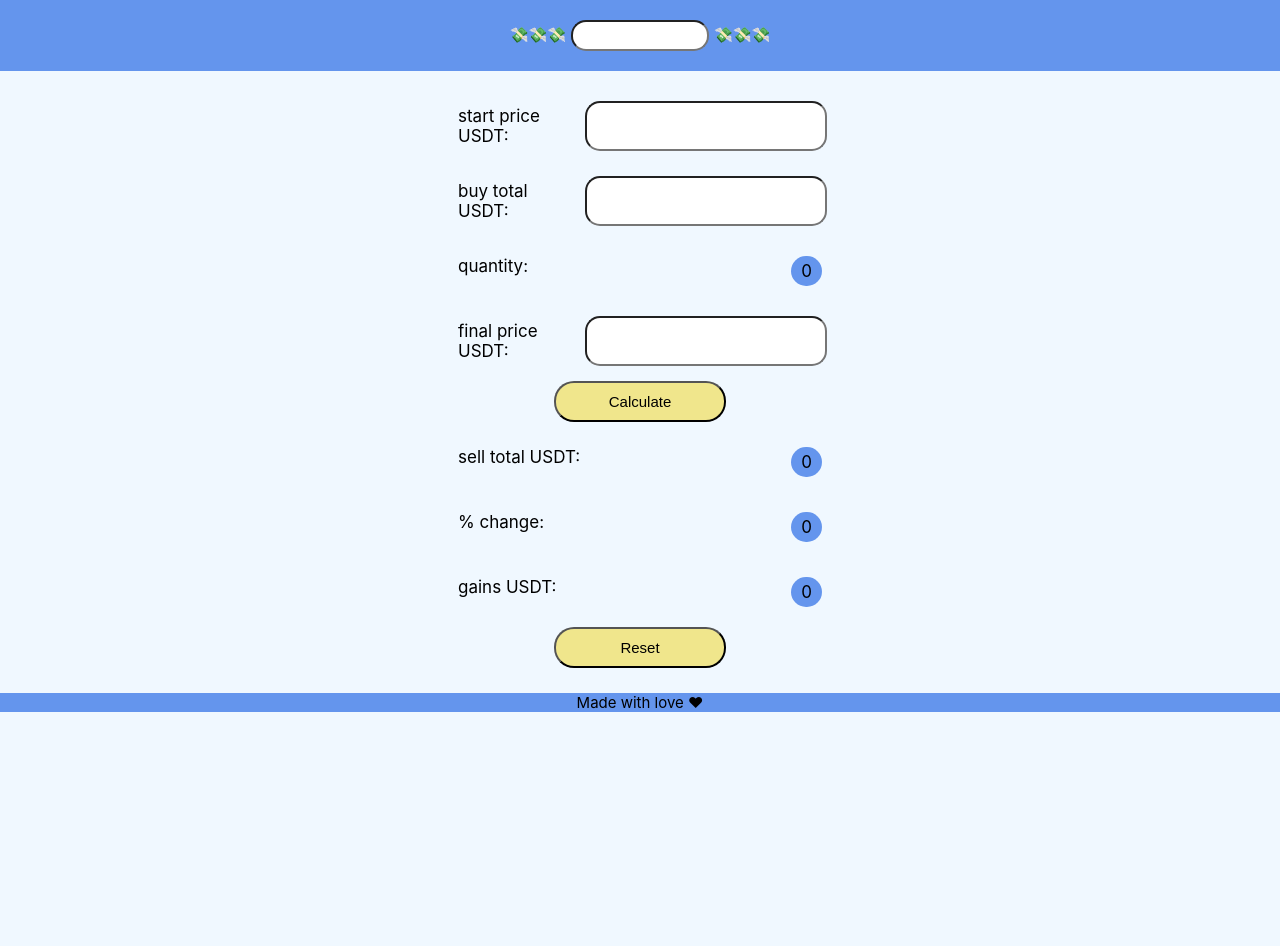
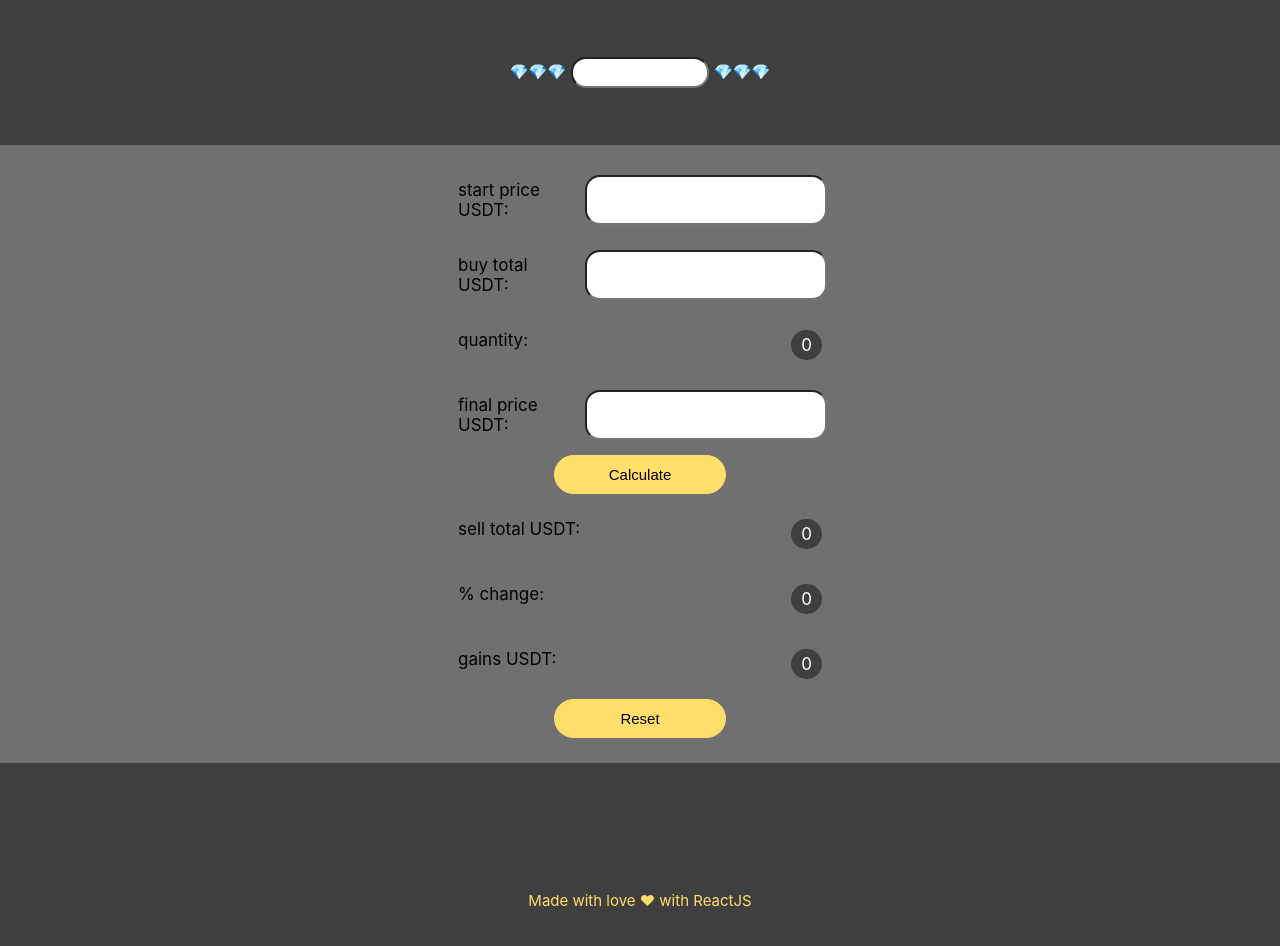
Before and after one commit to sazdg/do-your-math, a React (Create React App) app: page / in a window 1280 px wide. Shown: the top 946 px of the page. Before the commit the page ends 800 px from the top, so only its background shows below. Built offline with nearby package versions, Linux system fonts and the light colour scheme.

Commit message:
color style

```diff
--- a/src/App.css
+++ b/src/App.css
@@ -1,5 +1,5 @@
 body{
-  background-color: aliceblue;
+  background-color: #707070;
 }
 
 .Corpo {
@@ -15,7 +15,7 @@ body{
 }
 
 .Title {
-  background-color: cornflowerblue;
+  background-color: #3F3F3F;
   padding: 20px;
   display: flex;
   justify-content: center;
@@ -23,6 +23,7 @@ body{
 
 .Currency {
   font-size: 15px;
+  padding: 3%;
   display: inline-flex;
 }
 
@@ -34,11 +35,10 @@ body{
 }
 
 .Footer {
-  background-color: cornflowerblue;
-  color: #000;
+  background-color: #3F3F3F;
+  color: #FFDF6C;
   bottom: 0;
-  width: 100%;
-  position: static;
+  padding: 10%;
   text-align: center;
   font-size: 15px;
   margin-top: 15px;
@@ -55,7 +55,8 @@ span {
 }
 
 .ResultsOutput {
-  background-color:cornflowerblue;
+  background-color:#3F3F3F;
+  color: #fff;
   padding: 5px 10px;
   border-radius: 15px;
 }
@@ -64,7 +65,8 @@ button {
   margin-top: 10px;
   padding: 10px;
   border-radius: 20px;
-  background-color: khaki;
+  background-color: #FFDF6C;
+  border: 1px solid #FFDF6C;
   width: 45%;
   font-size: 15px;
   cursor: cell;
--- a/src/components/Currency.js
+++ b/src/components/Currency.js
@@ -5,9 +5,9 @@ class Currency extends Component {
     render() {
         return (
             <div className="Currency">
-                <span>💸💸💸 </span>
+                <span>💎💎💎</span>
                 <input type="text" style={{width: '8rem'}}/>
-                <span>💸💸💸 </span>
+                <span>💎💎💎</span>
             </div>
         )
     }
--- a/src/components/Footer.js
+++ b/src/components/Footer.js
@@ -5,7 +5,7 @@ class Footer extends Component {
     render(){
         return (
             <div className="Footer">
-                Made with love ❤
+                Made with love ❤ with ReactJS
             </div>
         )
     }
```
Also changed, not shown: new-app-react.jpg (added), new-app-react_2.jpg (added).
